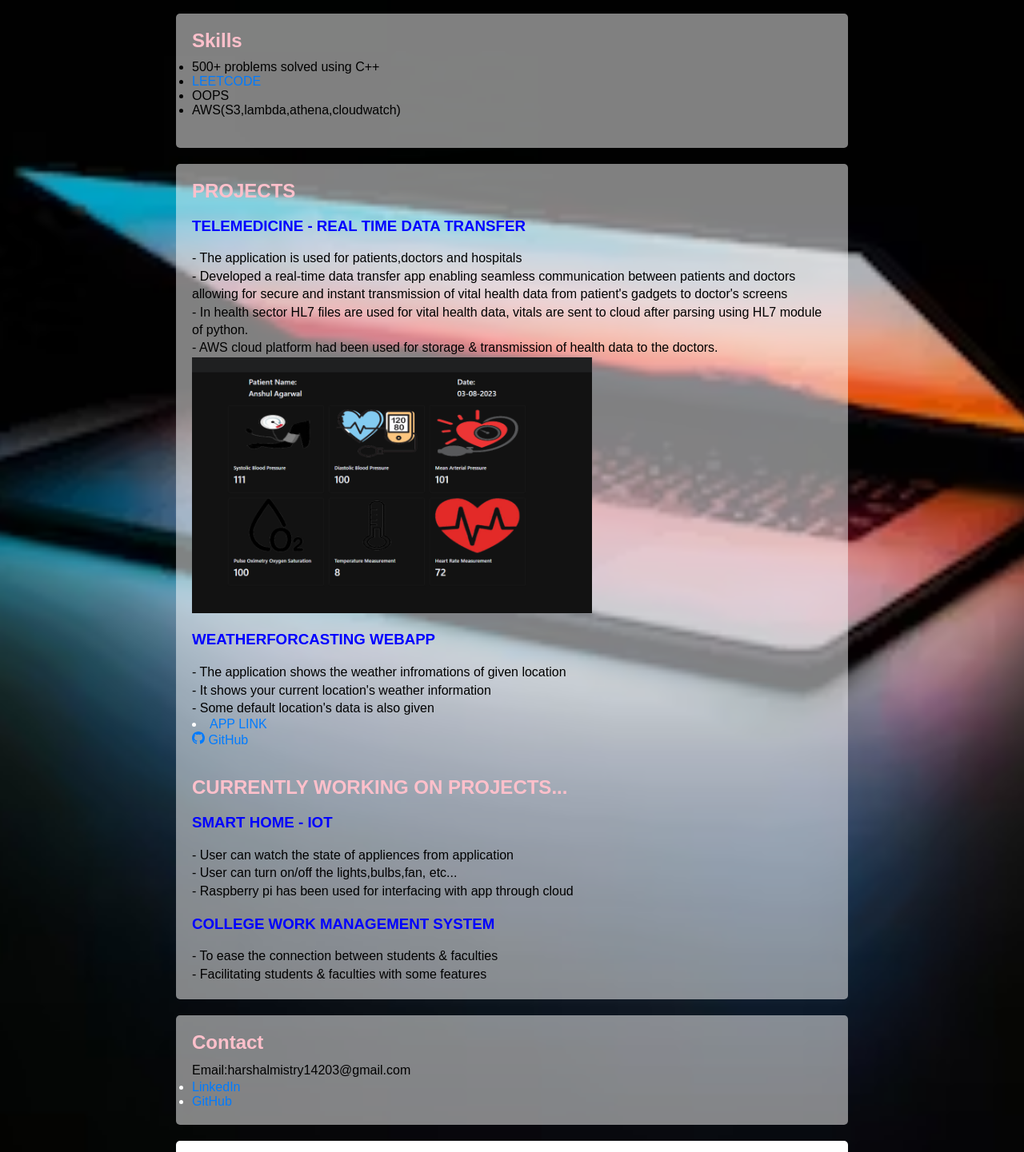
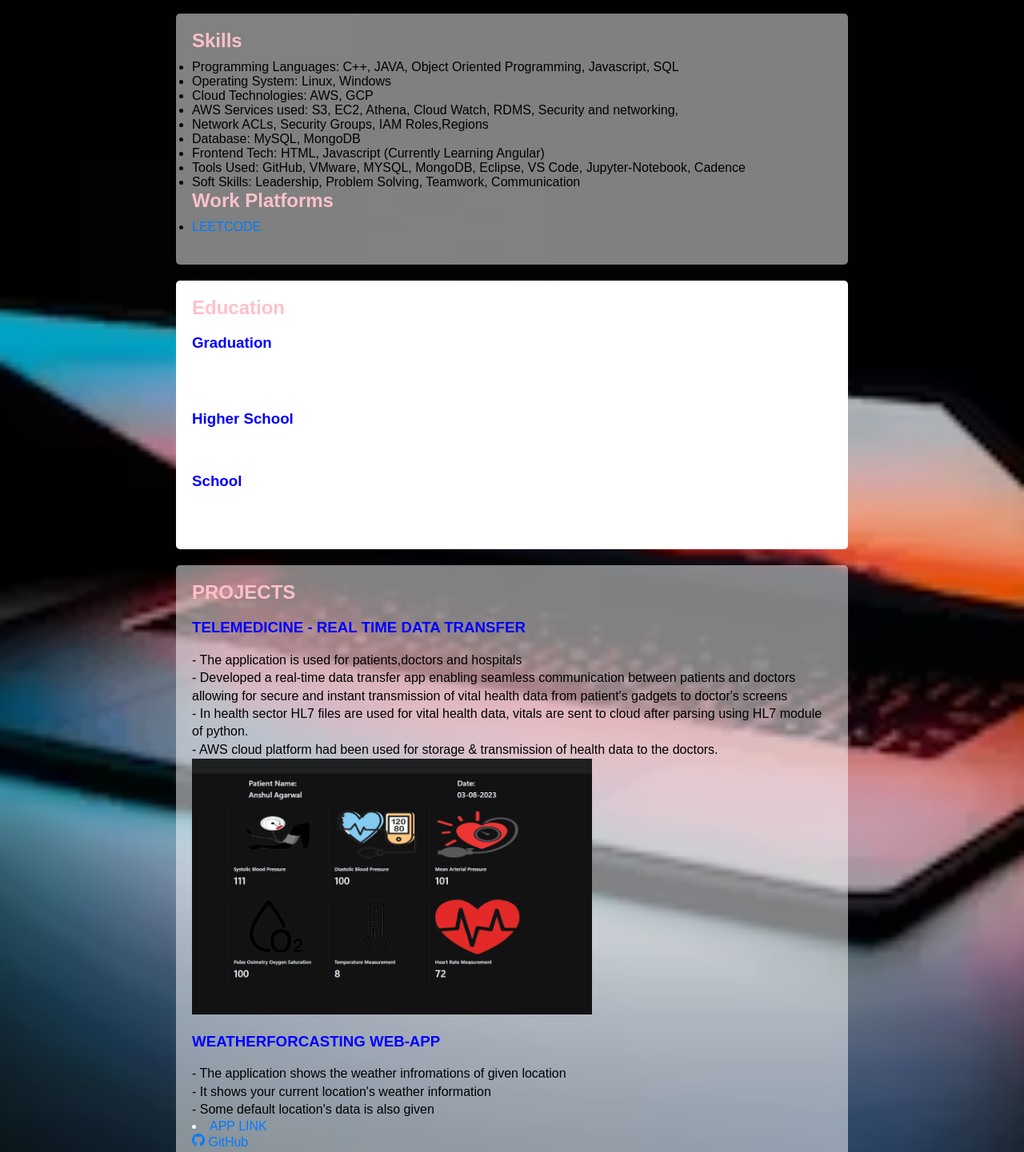
Before and after one commit to Harshal142003/myportfolio, a plain HTML site: page portfolio.html in a window 1280 px wide. Shown: the part 501-1942 px from the top of the page at 80% size. Drawn offline with Linux system fonts and the light colour scheme.

Commit message:
update on 11/5/24

```diff
--- a/portfolio.html
+++ b/portfolio.html
@@ -1,5 +1,6 @@
 <!DOCTYPE html>
 <html lang="en">
+
 <head>
   <meta charset="UTF-8" />
   <meta name="viewport" content="width=device-width, initial-scale=1.0" />
@@ -9,36 +10,53 @@
     body {
       background-image: url("bg.avif");
       background-size: cover;
-        background-position: center; /* Center the image */
-        background-repeat: no-repeat; /* Prevent image repetition */
-        color: #ffffff; /* Set text color to white or another suitable color for visibility */
+      background-position: center;
+      /* Center the image */
+      background-repeat: no-repeat;
+      /* Prevent image repetition */
+      color: #ffffff;
+      /* Set text color to white or another suitable color for visibility */
     }
+
     /* CSS to make the #about section transparent */
-#about,#skills,#projects,#contact {
-    background-color: rgba(255, 255, 255, 0.5); /* Adjust the alpha value as needed */
-    padding: 20px; /* Add some padding for better readability */
+    #about,
+    #skills,
+    #projects,
+    #contact {
+      background-color: rgba(255, 255, 255, 0.5);
+      /* Adjust the alpha value as needed */
+      padding: 20px;
+      /* Add some padding for better readability */
     }
+
     body {
-    filter: blur(10px); /* Apply a strong blur initially */
-    transition: filter 1s ease-in-out; /* Gradual transition for 2 seconds */
+      filter: blur(10px);
+      /* Apply a strong blur initially */
+      transition: filter 1s ease-in-out;
+      /* Gradual transition for 2 seconds */
     }
-  h3{
-    color:blue
+
+    h3 {
+      color: blue
     }
-  h2{
-    color:pink
+
+    h2 {
+      color: pink
     }
-  p{
+
+    p {
       color: black;
     }
   </style>
 </head>
+
 <body>
   <header>
     <h1>Harshal Mistry</h1>
     <nav>
       <ul style="color: blue">
         <li><a href="index.html">Home</a></li>
+        <li><a href="#Education"></a></li>
         <li><a href="#skills">Skills</a></li>
         <li><a href="#projects">Projects</a></li>
         <li><a href="#contact">Contact</a></li>
@@ -50,7 +68,7 @@
   </header>
 
   <section id="about">
-      <h2>Hello  👋</h2>
+    <h2>Hello 👋</h2>
 
     <img src="2F3A0583.jpg" alt="Harshal Mistry" />
   </section>
@@ -58,23 +76,57 @@
   <section id="skills">
     <h2>Skills</h2>
     <ul style="color: black">
-        <li>500+ problems solved using C++</li>
+      <li>Programming Languages: C++, JAVA, Object Oriented Programming, Javascript, SQL</li>
+      <li>Operating System: Linux, Windows</li>
+      <li>Cloud Technologies: AWS, GCP</li>
+      <li>AWS Services used: S3, EC2, Athena, Cloud Watch, RDMS, Security and networking, </li>
+      <li>Network ACLs, Security Groups, IAM Roles,Regions </li>
+
+
+      <li>Database: MySQL, MongoDB</li>
+      <li>Frontend Tech: HTML, Javascript (Currently Learning Angular) </li>
+      <li>Tools Used: GitHub, VMware, MYSQL, MongoDB, Eclipse, VS Code, Jupyter-Notebook, Cadence</li>
+      <li>Soft Skills: Leadership, Problem Solving, Teamwork, Communication</li>
+
+      <h2>Work Platforms</h2>
+
+
       <li><a href="https://leetcode.com/Harshal143/">LEETCODE</a></li>
-        <li>OOPS</li>
-        <li>AWS(S3,lambda,athena,cloudwatch)</li>
+
+
       <br>
 
 
   </section>
+  <section id="Education">
+    <h2>Education</h2>
 
+
+
+    <h3>Graduation</h3>
+    <li>Bachelor of Technology
+      (ICT)
+      Pandit Deendayal Energy University,
+      Gandhinagar
+      Expected Aug 2024 9.5 CGPA (Till 7th Semester)</li>
+    <h3>Higher School</h3>
+    <li>12th Standard JB & SA Government High school, Gujarat May 2020 84%</li>
+    <h3>School </h3>
+    <li>10th Standard R.V Patel High school, Gujarat May 2018 86%</li>
+    <br>
+
+
+  </section>
   <section id="projects">
     <h2>PROJECTS</h2>
     <!-- Project 2 -->
     <div class="project">
       <h3>TELEMEDICINE - REAL TIME DATA TRANSFER</h3>
       <p>- The application is used for patients,doctors and hospitals</p>
-            <p>- Developed a real-time data transfer app enabling seamless communication between patients and doctors allowing for secure and instant transmission of vital health data from patient's gadgets to doctor's screens
-            <p>- In health sector HL7 files are used for vital health data, vitals are sent to cloud after parsing using HL7 module of python. </p>
+      <p>- Developed a real-time data transfer app enabling seamless communication between patients and doctors allowing
+        for secure and instant transmission of vital health data from patient's gadgets to doctor's screens
+      <p>- In health sector HL7 files are used for vital health data, vitals are sent to cloud after parsing using HL7
+        module of python. </p>
       <p>- AWS cloud platform had been used for storage & transmission of health data to the doctors. </p>
       </p>
       <img src="telemedicine.png" alt="" style="width: 500px; height: auto;" />
@@ -82,7 +134,7 @@
     </div>
     <!-- Project 1 -->
     <div class="project">
-          <h3>WEATHERFORCASTING WEBAPP</h3>
+      <h3>WEATHERFORCASTING WEB-APP</h3>
       <p>- The application shows the weather infromations of given location</p>
       <p>- It shows your current location's weather information</p>
       <p>- Some default location's data is also given</p>
@@ -93,8 +145,10 @@
           <a href="https://weatherforcastingharshal.netlify.app/">APP LINK</a>
         </li>
         <a href="https://github.com/Harshal142003/WEATHER__APP">
-    <svg xmlns="http://www.w3.org/2000/svg" width="16" height="16" fill="currentColor" class="bi bi-github" viewBox="0 0 16 16">
-      <path d="M8 0C3.58 0 0 3.58 0 8c0 3.54 2.29 6.53 5.47 7.59.4.07.55-.17.55-.38 0-.19-.01-.82-.01-1.49-2.01.37-2.53-.49-2.69-.94-.09-.23-.48-.94-.82-1.13-.28-.15-.68-.52-.01-.53.63-.01 1.08.58 1.23.82.72 1.21 1.87.87 2.33.66.07-.52.28-.87.51-1.07-1.78-.2-3.64-.89-3.64-3.95 0-.87.31-1.59.82-2.15-.08-.2-.36-1.02.08-2.12 0 0 .67-.21 2.2.82.64-.18 1.32-.27 2-.27.68 0 1.36.09 2 .27 1.53-1.04 2.2-.82 2.2-.82.44 1.1.16 1.92.08 2.12.51.56.82 1.27.82 2.15 0 3.07-1.87 3.75-3.65 3.95.29.25.54.73.54 1.48 0 1.07-.01 1.93-.01 2.2 0 .21.15.46.55.38A8.013 8.013 0 0 0 16 8c0-4.42-3.58-8-8-8z"/>
+          <svg xmlns="http://www.w3.org/2000/svg" width="16" height="16" fill="currentColor" class="bi bi-github"
+            viewBox="0 0 16 16">
+            <path
+              d="M8 0C3.58 0 0 3.58 0 8c0 3.54 2.29 6.53 5.47 7.59.4.07.55-.17.55-.38 0-.19-.01-.82-.01-1.49-2.01.37-2.53-.49-2.69-.94-.09-.23-.48-.94-.82-1.13-.28-.15-.68-.52-.01-.53.63-.01 1.08.58 1.23.82.72 1.21 1.87.87 2.33.66.07-.52.28-.87.51-1.07-1.78-.2-3.64-.89-3.64-3.95 0-.87.31-1.59.82-2.15-.08-.2-.36-1.02.08-2.12 0 0 .67-.21 2.2.82.64-.18 1.32-.27 2-.27.68 0 1.36.09 2 .27 1.53-1.04 2.2-.82 2.2-.82.44 1.1.16 1.92.08 2.12.51.56.82 1.27.82 2.15 0 3.07-1.87 3.75-3.65 3.95.29.25.54.73.54 1.48 0 1.07-.01 1.93-.01 2.2 0 .21.15.46.55.38A8.013 8.013 0 0 0 16 8c0-4.42-3.58-8-8-8z" />
           </svg>
           GitHub
         </a>
@@ -116,9 +170,9 @@
     <!-- Project 2 -->
 
     <div class="project">
-        <h3>COLLEGE WORK MANAGEMENT SYSTEM</h3>
-        <p>- To ease the connection between students & faculties</p>
-        <p>- Facilitating students & faculties with some features</p>
+      <h3>HOLIDAY BOOKING APPLICATION</h3>
+      <p>- To ease the booking process for travel</p>
+      <p>- Facilitating user to make travel plans easily and convenient way </p>
 
 
     </div>
@@ -129,11 +183,9 @@
 
     <ul>
       <li>
-          <a href="https://www.linkedin.com/in/harshal-mistry-a5510b22a/"
-            >LinkedIn</a
-          >
+        <a href="https://www.linkedin.com/in/harshal-mistry-a5510b22a/">LinkedIn</a>
       </li>
-        <li><a href="https://github.com/Harshal142003">GitHub</a></li>
+
     </ul>
   </section>
   <section id="aboutme">
@@ -147,6 +199,7 @@
   <!-- Other sections go here -->
 
 </body>
+
 </html>
 
 
@@ -162,4 +215,5 @@
   });
 </script>
 </body>
+
 </html>
```
Lines whose indentation alone changed are shown as unchanged.
